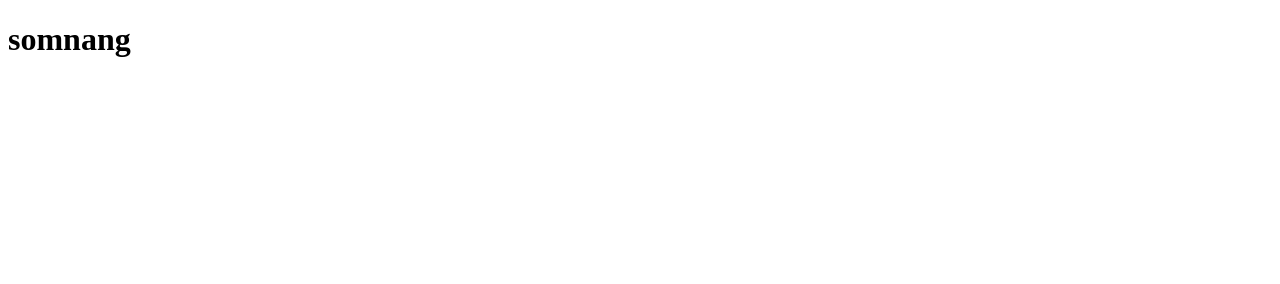
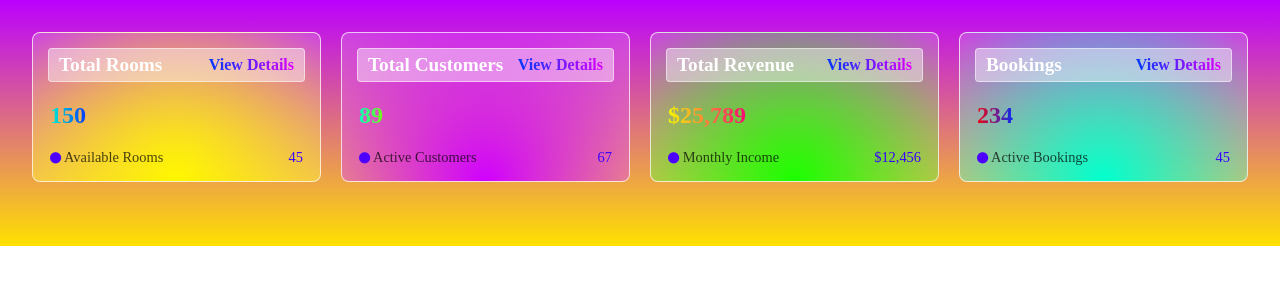
Before and after one commit to sngn187/RentleTeam, a plain HTML site: page page/Dashbord.html in a window 1280 px wide. Drawn offline with Linux system fonts and the light colour scheme.

Commit message:
it was great nigh goodnigh

```diff
--- a/page/Dashbord.html
+++ b/page/Dashbord.html
@@ -4,9 +4,65 @@
     <meta charset="UTF-8">
     <meta name="viewport" content="width=device-width, initial-scale=1.0">
     <link rel="stylesheet" href="https://cdnjs.cloudflare.com/ajax/libs/font-awesome/6.7.2/css/all.min.css" integrity="sha512-Evv84Mr4kqVGRNSgIGL/F/aIDqQb7xQ2vcrdIwxfjThSH8CSR7PBEakCr51Ck+w+/U6swU2Im1vVX0SVk9ABhg==" crossorigin="anonymous" referrerpolicy="no-referrer" />
-    <title>Document</title>
+    <link rel="stylesheet" href="./css/dashbord.css">
+    <title>Dashboard</title>
 </head>
 <body>
-    <h1>somnang</h1>
+    <div class="layout">
+        <div class="child">
+            <!-- Summary Card 1 -->
+            <div class="summary">
+                <div>
+                    <h1>Total Rooms <span>View Details</span></h1>
+                    <h1>150</h1>
+                    <div>
+                        <p><i class="fas fa-circle"></i> Available Rooms</p>
+                        <p><span>45</span></p>
+                    </div>
+                </div>
+            </div>
+
+            <!-- Summary Card 2 -->
+            <div class="summary">
+                <div>
+                    <h1>Total Customers <span>View Details</span></h1>
+                    <h1>89</h1>
+                    <div>
+                        <p><i class="fas fa-circle"></i> Active Customers</p>
+                        <p><span>67</span></p>
+                    </div>
+                </div>
+            </div>
+
+            <!-- Summary Card 3 -->
+            <div class="summary">
+                <div>
+                    <h1>Total Revenue <span>View Details</span></h1>
+                    <h1>$25,789</h1>
+                    <div>
+                        <p><i class="fas fa-circle"></i> Monthly Income</p>
+                        <p><span>$12,456</span></p>
+                    </div>
+                </div>
+            </div>
+
+            <!-- Summary Card 4 -->
+            <div class="summary">
+                <div>
+                    <h1>Bookings <span>View Details</span></h1>
+                    <h1>234</h1>
+                    <div>
+                        <p><i class="fas fa-circle"></i> Active Bookings</p>
+                        <p><span>45</span></p>
+                    </div>
+                </div>
+            </div>
+        </div>
+
+        <div class="chart">
+            <!-- Chart section is commented out in CSS but structure is maintained -->
+            <div id="piechart"></div>
+        </div>
+    </div>
 </body>
 </html>
--- a/page/css/layout.css
+++ b/page/css/layout.css
@@ -128,7 +128,7 @@ html {
 }
 
 main#content {
-  padding: 1rem;
+  padding: 0rem;
   overflow-y: auto;
   flex: 1;
   background: #ecf0f1;
```
